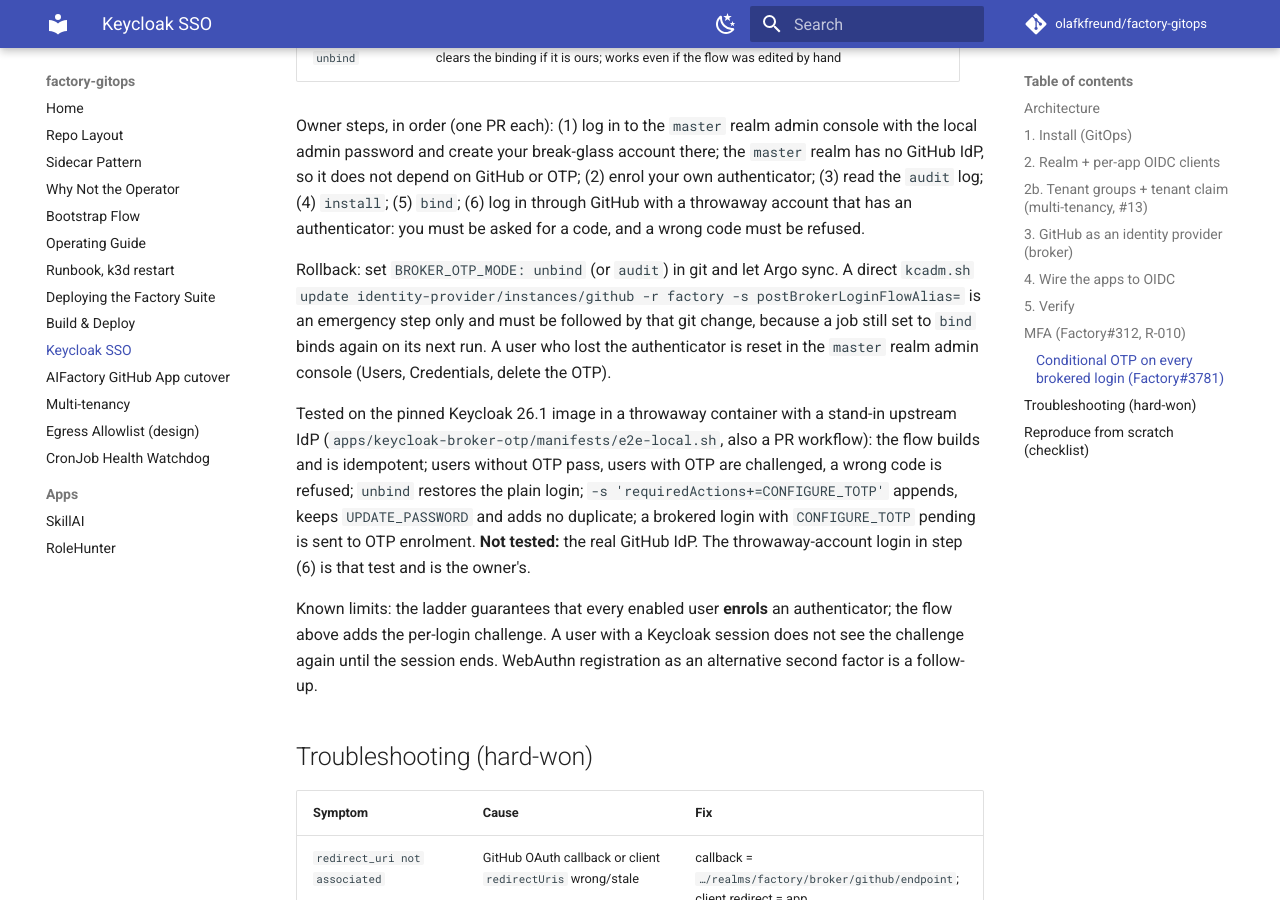
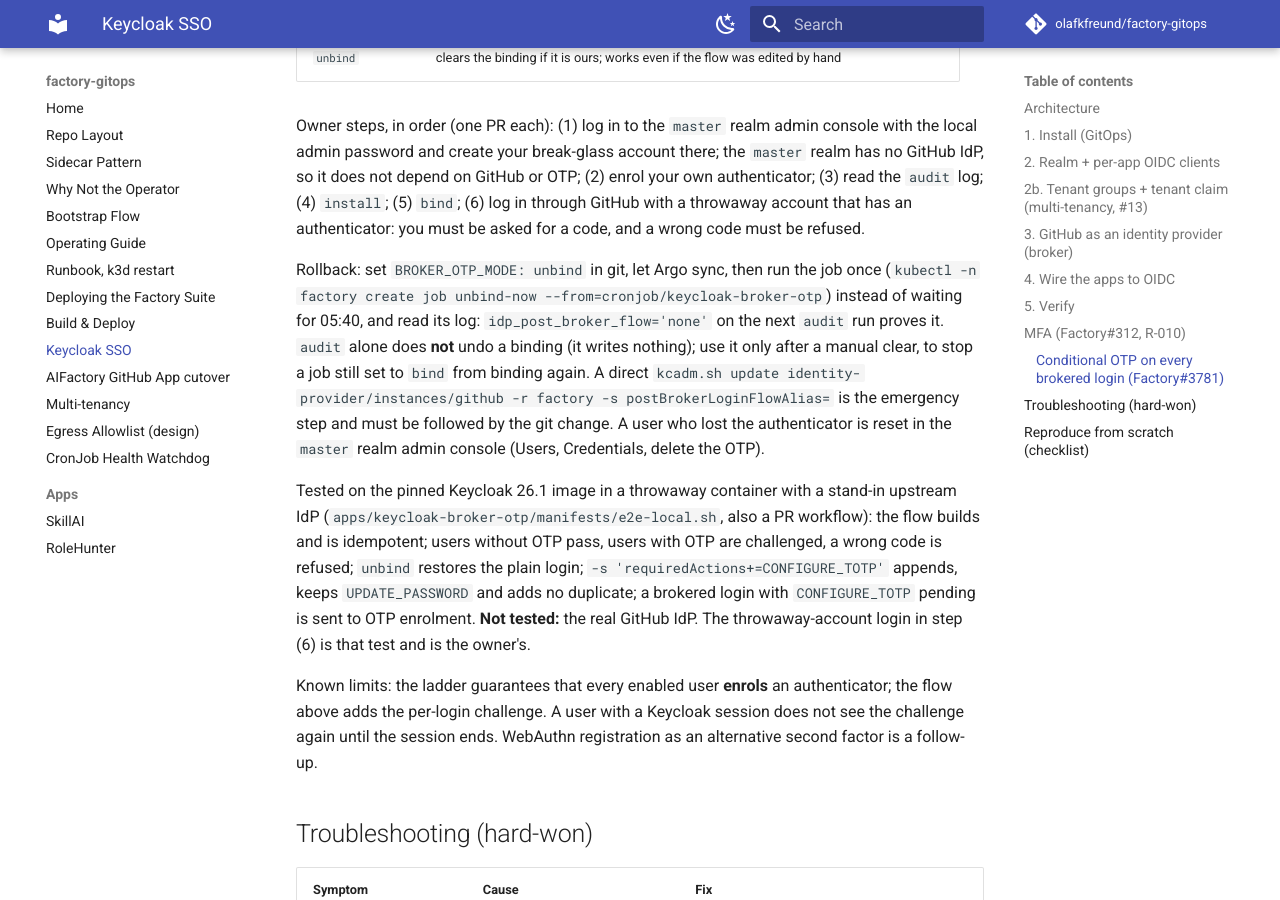
Before and after one commit to olafkfreund/factory-gitops, an MkDocs documentation site: the page built from docs/keycloak-sso.md, in a window 1280 px wide and 900 px high, scrolled down 6306 px. Built offline with MkDocs 1.6.1 and Material for MkDocs 9.7.7, drawn with Linux system fonts in a browser that asks for light colours; comment, search, counter and statistics services are not loaded.

Commit message:
docs(keycloak): rollback needs a completed unbind run, not audit (#3781)
Codex final review round 1.

Co-Authored-By: Claude Opus 5.5 <noreply@anthropic.com>
Claude-Session: https://claude.ai/code/session_01WtDyDqabJ8SR4gD3ubwYx1

```diff
--- a/docs/keycloak-sso.md
+++ b/docs/keycloak-sso.md
@@ -259,7 +259,7 @@ Rollback:
 
 Owner steps, in order (one PR each): (1) log in to the `master` realm admin console with the local admin password and create your break-glass account there; the `master` realm has no GitHub IdP, so it does not depend on GitHub or OTP; (2) enrol your own authenticator; (3) read the `audit` log; (4) `install`; (5) `bind`; (6) log in through GitHub with a throwaway account that has an authenticator: you must be asked for a code, and a wrong code must be refused.
 
-Rollback: set `BROKER_OTP_MODE: unbind` (or `audit`) in git and let Argo sync. A direct `kcadm.sh update identity-provider/instances/github -r factory -s postBrokerLoginFlowAlias=` is an emergency step only and must be followed by that git change, because a job still set to `bind` binds again on its next run. A user who lost the authenticator is reset in the `master` realm admin console (Users, Credentials, delete the OTP).
+Rollback: set `BROKER_OTP_MODE: unbind` in git, let Argo sync, then run the job once (`kubectl -n factory create job unbind-now --from=cronjob/keycloak-broker-otp`) instead of waiting for 05:40, and read its log: `idp_post_broker_flow='none'` on the next `audit` run proves it. `audit` alone does **not** undo a binding (it writes nothing); use it only after a manual clear, to stop a job still set to `bind` from binding again. A direct `kcadm.sh update identity-provider/instances/github -r factory -s postBrokerLoginFlowAlias=` is the emergency step and must be followed by the git change. A user who lost the authenticator is reset in the `master` realm admin console (Users, Credentials, delete the OTP).
 
 Tested on the pinned Keycloak 26.1 image in a throwaway container with a stand-in upstream IdP (`apps/keycloak-broker-otp/manifests/e2e-local.sh`, also a PR workflow): the flow builds and is idempotent; users without OTP pass, users with OTP are challenged, a wrong code is refused; `unbind` restores the plain login; `-s 'requiredActions+=CONFIGURE_TOTP'` appends, keeps `UPDATE_PASSWORD` and adds no duplicate; a brokered login with `CONFIGURE_TOTP` pending is sent to OTP enrolment. **Not tested:** the real GitHub IdP. The throwaway-account login in step (6) is that test and is the owner's.
 
```
